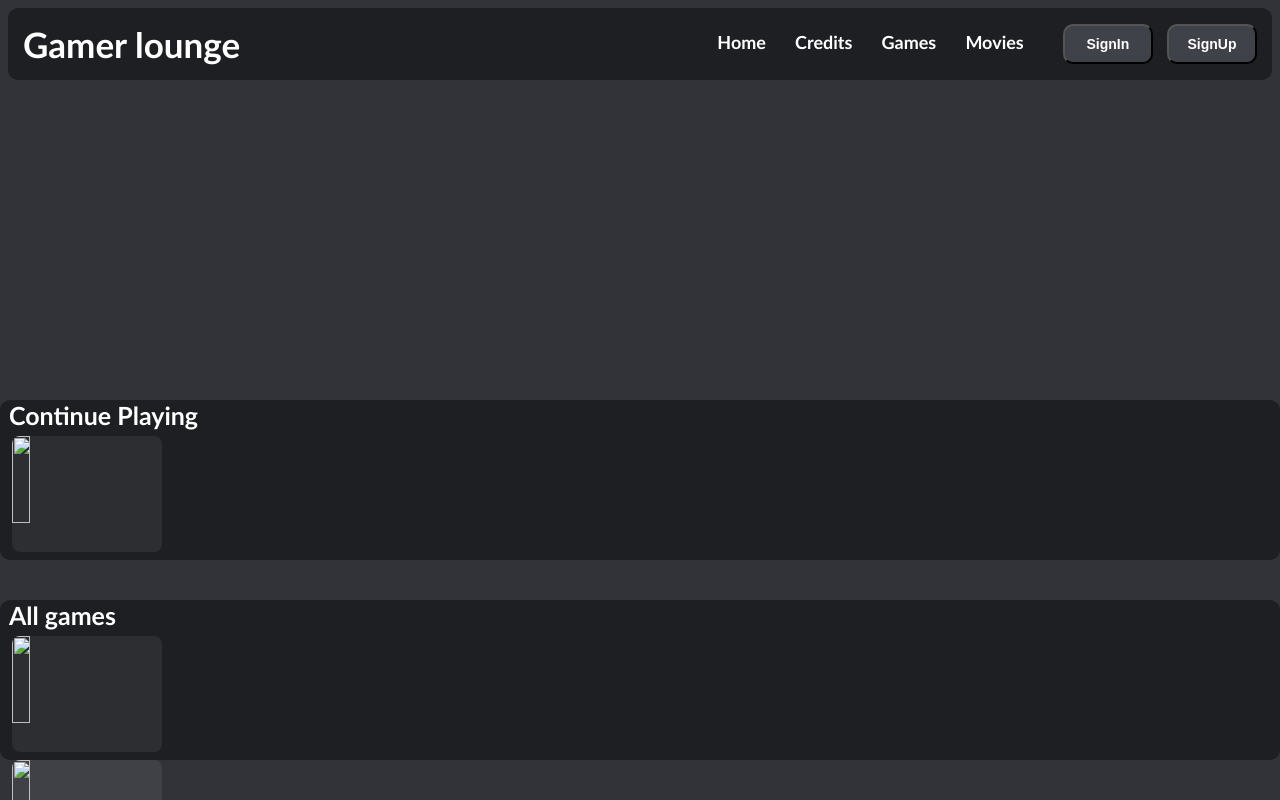
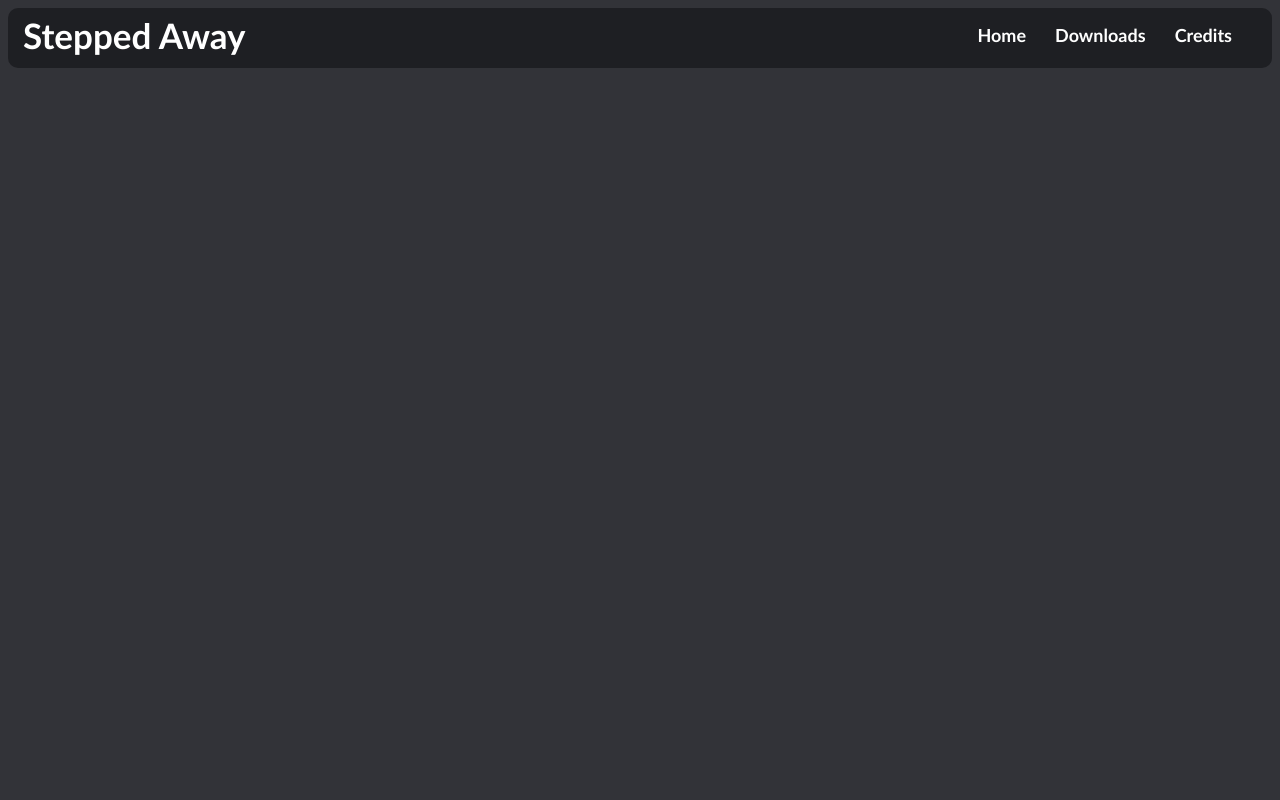
Before and after one commit to Bobplays/website-game, a plain HTML site: page index.html in a window 1280 px wide. Drawn offline with Linux system fonts and the light colour scheme.

Commit message:
Update index.html

```diff
--- a/index.html
+++ b/index.html
@@ -6,7 +6,7 @@
     <meta name="Viewport" content="width=device-width, initial-scale=1.0" />
     <meta http-equiv="X-UA-Compatible" content="ie=edge" />
     <link rel="stylesheet" />
-    <title>Gamers Lounge</title>
+    <title>Stepped Away</title>
     <style type="text/css">
         * {
             text-decoration: none;
@@ -21,6 +21,7 @@
             padding-right: 15px;
             padding-left: 15px;
             border-radius: 10px;
+            height:60px;
         }
         .Topbar-div {
             display: flex;
@@ -54,19 +55,6 @@
             font-size: 14px;
             font-weight: bold;
         }
-        .games-div {
-            background: rgba(30, 31, 35, 1);
-            position: fixed;
-            left: 0%;
-            top: 50%;
-            color: white;
-            font-size: 14px;
-            font-weight: bold;
-            font-family: calibri;
-            border-radius: 10px;
-            width: 100%;
-            height: 20%;
-        }
         .games-div2 {
             background: rgba(30, 31, 35, 1);
             position: fixed;
@@ -80,70 +68,16 @@
             width: 100%;
             height: 20%;
         }
-        .section-text {
-            color: white;
-            font-size: 25px;
-            font-weight: bold;
-            padding-right: 5%;
-            padding-left: 0.7%;
-        }
-        .games {
-            border-radius: calc(8px + 2px);
-            border-width: 2px;
-            border-style: solid;
-            border-color: transparent;
-            box-sizing: border-box;
-            display: block;
-            contain: layout;
-            z-index: 0;
-            -webkit-transition: -webkit-transform 0.1s cubic-bezier(0.5, 0, 0.1, 1);
-            transition: transform 0.1s cubic-bezier(0.5, 0, 0.1, 1);
-            transition-delay: 0s;
-            background-color: rgba(255, 255, 255, 0.07);
-            -webkit-background-clip: padding-box;
-            background-clip: padding-box;
-            position: relative;
-            margin-left: 0;
-            margin-top: 0.3%;
-            width: 12%;
-            height: 75%;
-            left: 10px;
-        }
-        .games:hover {
-            animation: swipeUp 0.5s forwards;
-        }
-        @keyframes swipeUp {
-            0% {
-                transform: translateY(0px);
-            }
-            100% {
-                transform: translateY(-5px);
-            }
-        }
     </style>
 </head>
 <body>
     <nav class="Topbar">
         <div class="Topbar-div">
-            <div class="logo"><a href="/home">Gamer lounge</a></div>
+            <div class="logo"><a href="/home">Stepped Away</a></div>
             <ul>
                 <li><a href="/home">Home</a></li>
+                <li><a href="/downloads">Downloads</a></li>
                 <li><a href="/credits">Credits</a></li>
-                <li><a href="/games">Games</a></li>
-                <li><a href="/movies">Movies</a></li>
-                <button><a href="/signin">SignIn</a></button>
-                <button><a href="/signup">SignUp</a></button>
-
-                <div class="games-div">
-                    <div class="section-text">Continue Playing</div>
-                    <a href="/Games/Gunspin"><img src="Resource/images/gunspin.png" class="games"></a>
-                  </img>
-                </div>
-                <div class="games-div2">
-                  <div class="section-text">All games</div>
-                  <a href="/Games/Gunspin" ><img class="games" src="Resource/images/gunspin.png"></img></a>
-                  <a href="/Games/bascket" ><img class="games" src="Resource/images/gunspin.png"></img></a>
-
                 </div>
             </ul>
         </div>
```
